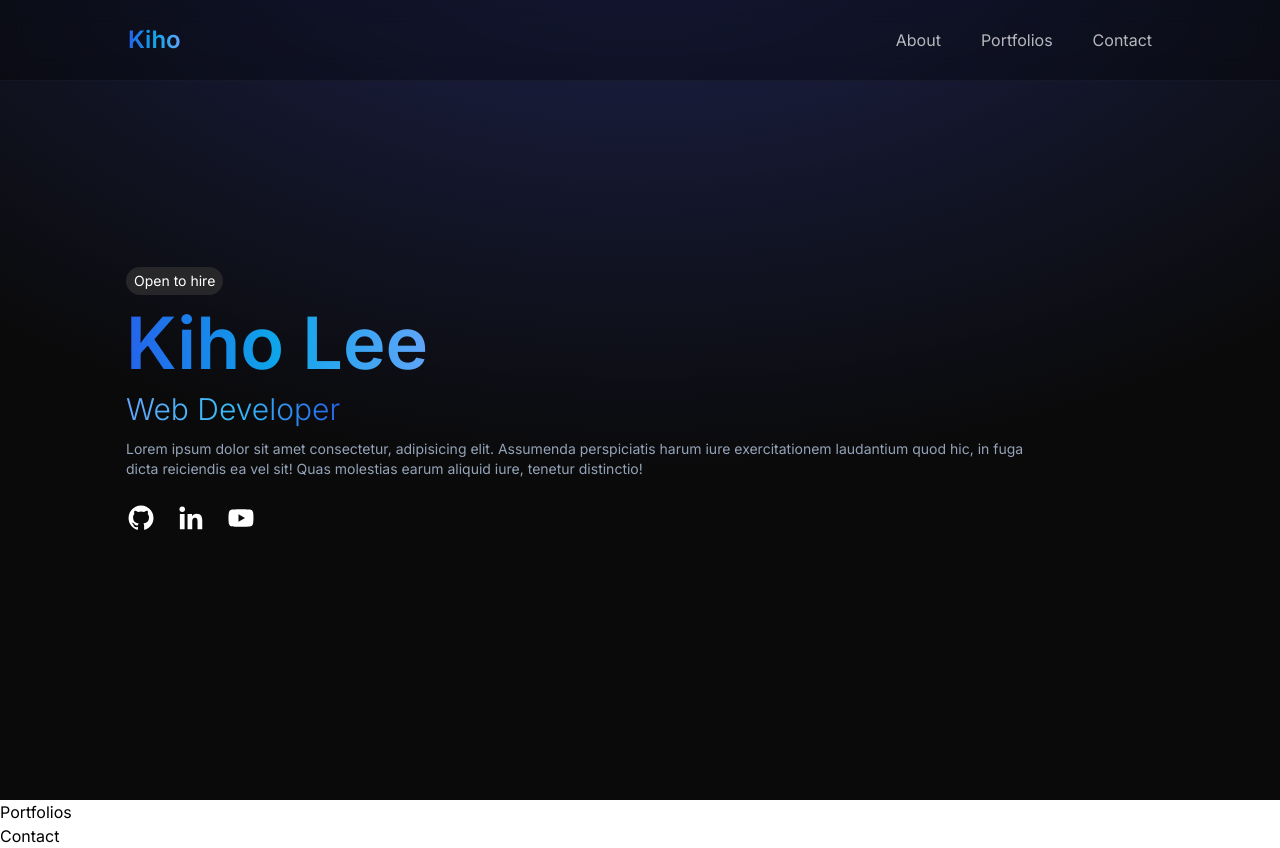
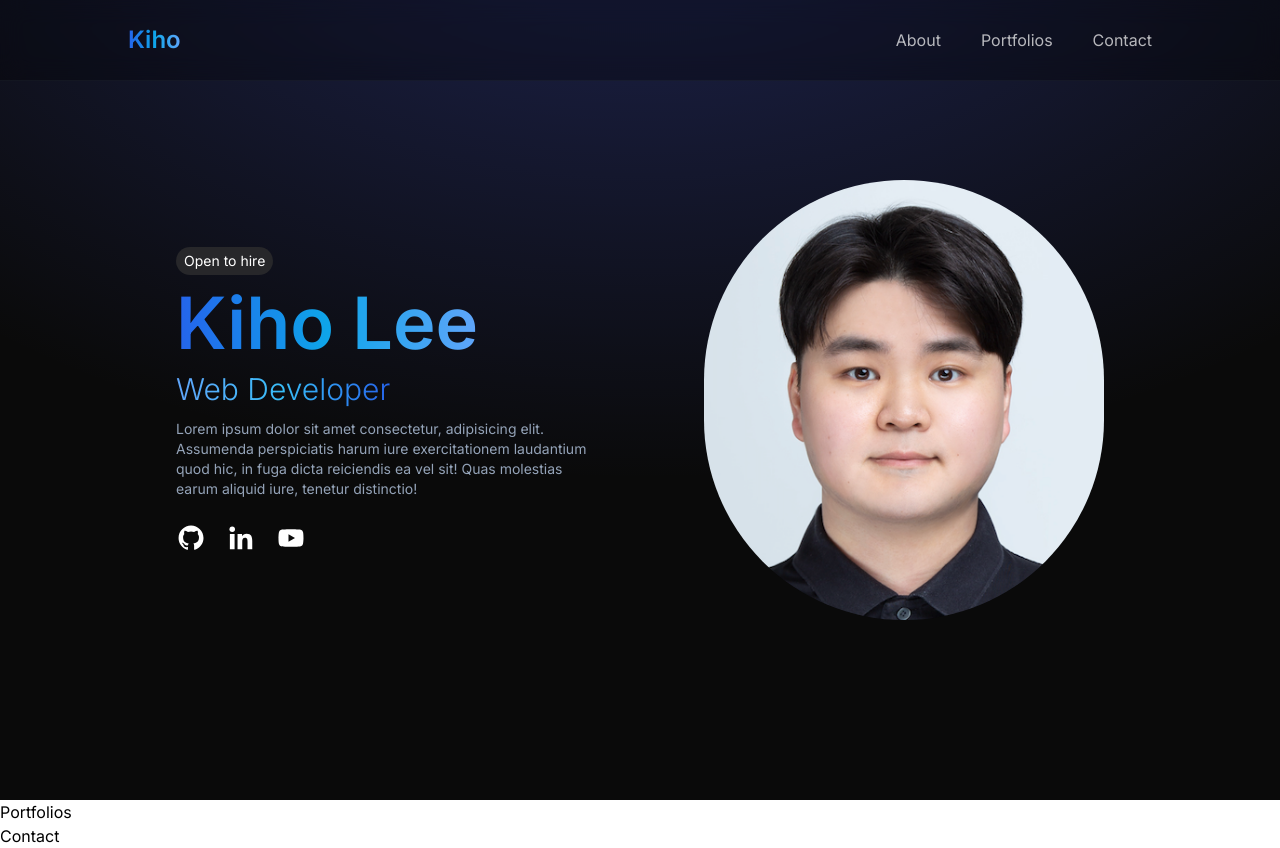
Before and after one commit to issign/about-me-react, a React (Vite) app: page / in a window 1280 px wide. Built offline with nearby package versions, Linux system fonts and the light colour scheme.

Commit message:
[Update] Add image of me

```diff
--- a/src/components/About.js
+++ b/src/components/About.js
@@ -19,7 +19,7 @@
       >
         <motion.div
           initial={{ opacity: 0, x: -50 }}
-          whileInView={{ opacity: 1, y: 0 }}
+          whileInView={{ opacity: 1, x: 0 }}
           viewport={{ once: true }}
           transition={{ duration: 0.8, delay: 0.4 }}
           className="flex flex-col items-center md:items-start justify-center gap-3"
@@ -46,6 +46,12 @@
             <BiLogoYoutube className="text-2xl md:text-3xl text-white cursor-pointer hover:scale-110 hover:text-red-500 hover:-rotate-12 transition-all duration-300 ease-in-out" />
           </div>
         </motion.div>
+
+        <img
+          src="/kiho.png"
+          className="w-[300px] md:w-[400px] rounded-full hover:shadow-2xl hover:shadow-blue-800 hovr:scale-105 hover:rotate-2 transition-all duration-500"
+          alt=""
+        />
       </motion.div>
     </div>
   );
```
Also changed, not shown: public/kiho.png (added).
